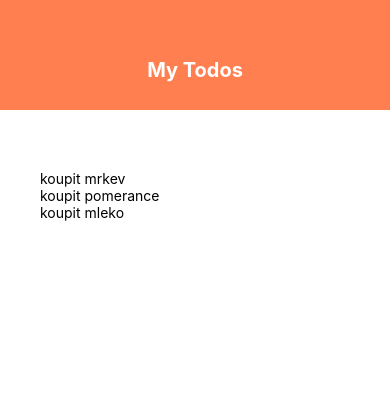
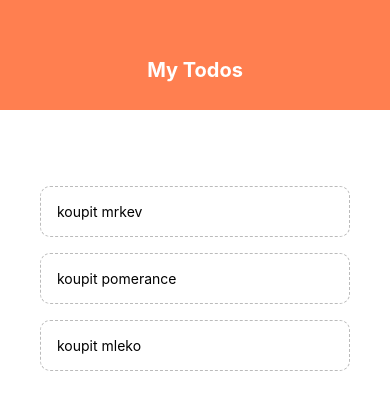
Before and after one commit to Ondraa96/hello-react-native, a React Native app: screen / in a window 390 px wide. Shown: the top 410 px of the page. Built offline with nearby package versions, Linux system fonts and the light colour scheme.

Commit message:
todo item

```diff
--- a/App.js
+++ b/App.js
@@ -1,6 +1,7 @@
 import React, { useState } from 'react';
 import { StyleSheet, View, FlatList, Text } from 'react-native';
 import Header from './components/Header';
+import TodoItem from './components/TodoItem';
 
 export default function App() {
   const [todos, setTodos] = useState([
@@ -18,7 +19,7 @@
           <FlatList
             data={todos}
             renderItem={({ item }) => (
-              <Text>{item.text}</Text>
+              <TodoItem item={item} />
             )}
           />
         </View>
--- /dev/null
+++ b/components/TodoItem.js
@@ -0,0 +1,21 @@
+import React from 'react';
+import { StyleSheet, Text, TouchableOpacity } from 'react-native';
+
+export default function TodoItem({ item }) {
+    return (
+        <TouchableOpacity>
+            <Text style={styles.item}>{item.text}</Text>
+        </TouchableOpacity>
+    )
+}
+
+const styles = StyleSheet.create({
+    item: {
+        padding: 16,
+        marginTop: 16,
+        borderColor: '#bbb',
+        borderWidth: 1,
+        borderRadius: 10,
+        borderStyle: 'dashed'
+    }
+})
```
